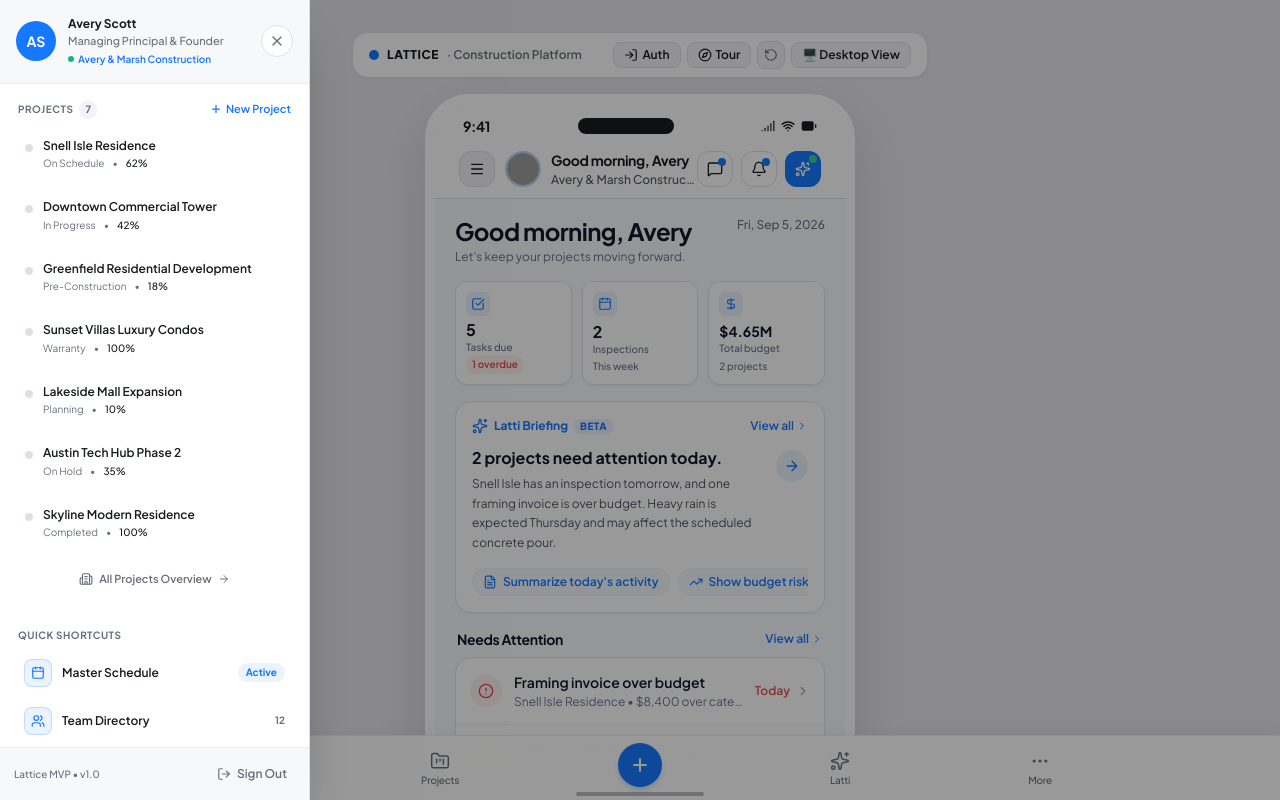
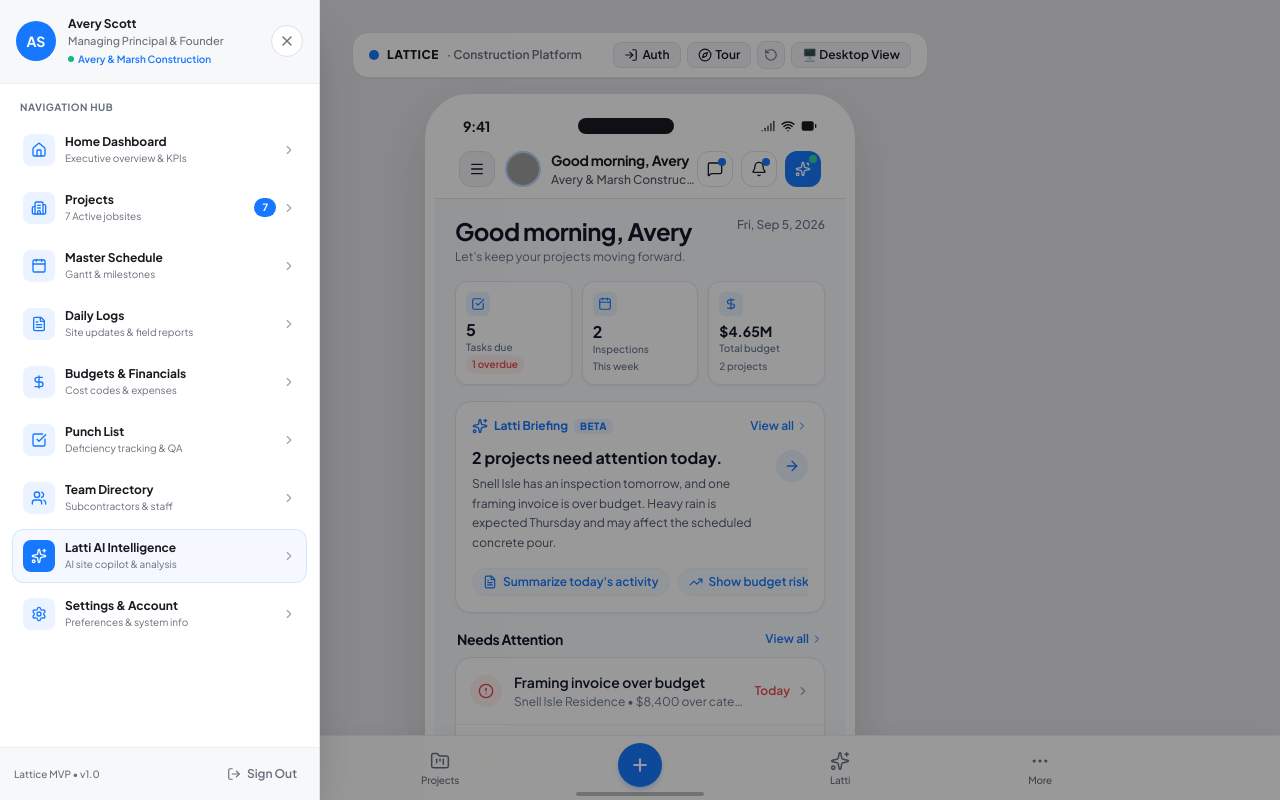
Before and after one commit to BeingSazzad/Construction-Project-Management, a React (Vite) app: page / in a window 1280 px wide. Both pictures are taken after a click on the button 477 px from the left and 169 px from the top of the page. Shown: the top 800 px of the page. Built offline with nearby package versions, Linux system fonts and the light colour scheme; grey boxes are pictures that could not be loaded.

Commit message:
refactor(side-drawer): remove redundant project list from drawer and standardize navigation hub

```diff
--- a/src/components/common/SideDrawer.tsx
+++ b/src/components/common/SideDrawer.tsx
@@ -1,7 +1,8 @@
 import React from 'react';
 import { User, Project } from '../../types';
 import {
-  X, Users, Settings, LogOut, Plus, Check, ArrowRight, Building2, Calendar
+  X, Users, Settings, LogOut, Building2, Calendar,
+  Home, FileText, DollarSign, CheckSquare, ChevronRight, Sparkles
 } from 'lucide-react';
 
 interface SideDrawerProps {
@@ -22,10 +23,7 @@ export const SideDrawer: React.FC<SideDrawerProps> = ({
   onClose,
   currentUser,
   projects = [],
-  activeProject,
-  onSelectProject,
   onNavigateTab,
-  onOpenCreateProject,
   onSignOut,
 }) => {
   if (!isOpen) return null;
@@ -42,6 +40,65 @@ export const SideDrawer: React.FC<SideDrawerProps> = ({
     return name.slice(0, 2).toUpperCase();
   };
 
+  const NAV_ITEMS = [
+    {
+      id: 'home',
+      label: 'Home Dashboard',
+      description: 'Executive overview & KPIs',
+      icon: Home,
+    },
+    {
+      id: 'projects',
+      label: 'Projects',
+      description: `${projects.length} Active jobsites`,
+      icon: Building2,
+      badge: `${projects.length}`,
+    },
+    {
+      id: 'schedule',
+      label: 'Master Schedule',
+      description: 'Gantt & milestones',
+      icon: Calendar,
+    },
+    {
+      id: 'daily-logs',
+      label: 'Daily Logs',
+      description: 'Site updates & field reports',
+      icon: FileText,
+    },
+    {
+      id: 'budgets',
+      label: 'Budgets & Financials',
+      description: 'Cost codes & expenses',
+      icon: DollarSign,
+    },
+    {
+      id: 'punch',
+      label: 'Punch List',
+      description: 'Deficiency tracking & QA',
+      icon: CheckSquare,
+    },
+    {
+      id: 'team',
+      label: 'Team Directory',
+      description: 'Subcontractors & staff',
+      icon: Users,
+    },
+    {
+      id: 'latti',
+      label: 'Latti AI Intelligence',
+      description: 'AI site copilot & analysis',
+      icon: Sparkles,
+      highlight: true,
+    },
+    {
+      id: 'more',
+      label: 'Settings & Account',
+      description: 'Preferences & system info',
+      icon: Settings,
+    },
+  ];
+
   return (
     <div className="fixed inset-0 z-50 flex font-sans overflow-hidden animate-fade-in">
       {/* Backdrop */}
@@ -52,7 +109,7 @@ export const SideDrawer: React.FC<SideDrawerProps> = ({
 
       {/* Minimal MVP Drawer Panel */}
       <div
-        className="relative w-[310px] max-w-[85%] bg-white border-r border-[#DDE1E7] h-full shadow-2xl flex flex-col z-10 overflow-hidden text-[#171A1F] animate-slide-in"
+        className="relative w-[320px] max-w-[85%] bg-white border-r border-[#DDE1E7] h-full shadow-2xl flex flex-col z-10 overflow-hidden text-[#171A1F] animate-slide-in"
       >
         {/* ─── Profile Header ─── */}
         <div className="flex items-center gap-3 p-4 border-b border-[#EAEDF1] bg-[#F7F8FA]">
@@ -80,154 +137,55 @@ export const SideDrawer: React.FC<SideDrawerProps> = ({
           </button>
         </div>
 
-        {/* ─── Body Content ─── */}
-        <div className="flex-1 overflow-y-auto px-3.5 py-4 flex flex-col gap-4">
+        {/* ─── Clean Navigation Menu (No Cluttered Project List) ─── */}
+        <div className="flex-1 overflow-y-auto px-3 py-3 flex flex-col gap-1">
+          <span className="text-[10px] font-bold uppercase tracking-wider text-[#68707C] px-2 py-1 block">
+            Navigation Hub
+          </span>
 
-          {/* 1. PROJECTS SWITCHER (Primary Core Feature) */}
-          <div className="flex flex-col gap-2">
-            <div className="flex items-center justify-between px-1">
-              <div className="flex items-center gap-1.5">
-                <span className="text-[10px] font-bold uppercase tracking-wider text-[#68707C]">
-                  Projects
-                </span>
-                <span className="text-[10px] font-bold px-1.5 py-0.5 rounded-full bg-[#F2F2F7] text-[#68707C]">
-                  {projects.length}
-                </span>
-              </div>
-              {onOpenCreateProject && (
-                <button
-                  onClick={() => {
-                    onClose();
-                    onOpenCreateProject();
-                  }}
-                  className="text-[11px] font-semibold text-[#1677FF] hover:text-[#0958D9] flex items-center gap-1 cursor-pointer transition-colors"
-                >
-                  <Plus className="w-3 h-3 stroke-[2.5]" />
-                  <span>New Project</span>
-                </button>
-              )}
-            </div>
-
-            {/* Clean Project Items */}
-            <div className="flex flex-col gap-1.5">
-              {projects.map((p) => {
-                const isActive = activeProject?.id === p.id;
+          <div className="flex flex-col gap-1">
+            {NAV_ITEMS.map((item) => {
+              const IconComp = item.icon;
               return (
                 <button
-                    key={p.id}
-                    onClick={() => {
-                      if (onSelectProject) {
-                        onSelectProject(p);
-                      } else {
-                        go('projects');
-                      }
-                      onClose();
-                    }}
-                    className={`w-full flex items-center justify-between p-2.5 rounded-xl text-left cursor-pointer transition-all active:scale-[0.99] group ${
-                      isActive
-                        ? 'bg-[#EAF3FF] border border-[#1677FF]/30 text-[#1677FF] shadow-2xs'
-                        : 'hover:bg-[#F2F2F7] text-[#171A1F] border border-transparent'
+                  key={item.id}
+                  onClick={() => go(item.id)}
+                  className={`w-full flex items-center justify-between p-2.5 rounded-xl text-left cursor-pointer transition-all active:scale-[0.99] group border ${
+                    item.highlight
+                      ? 'bg-blue-50/60 border-blue-200/60 hover:bg-blue-100/50'
+                      : 'border-transparent hover:bg-[#F2F2F7]'
                   }`}
                 >
-                    <div className="flex items-start gap-2.5 min-w-0 flex-1">
-                      <div className={`w-2 h-2 rounded-full mt-1.5 flex-shrink-0 ${
-                        isActive ? 'bg-[#1677FF] ring-2 ring-blue-200' : 'bg-[#DDE1E7] group-hover:bg-[#68707C]'
-                      }`} />
+                  <div className="flex items-center gap-2.5 min-w-0 flex-1">
+                    <div className={`w-8 h-8 rounded-lg flex items-center justify-center flex-shrink-0 transition-colors ${
+                      item.highlight
+                        ? 'bg-[#1677FF] text-white'
+                        : 'bg-[#EAF3FF] text-[#1677FF] group-hover:bg-[#1677FF] group-hover:text-white'
+                    }`}>
+                      <IconComp className="w-4 h-4 stroke-[2]" />
+                    </div>
                     <div className="min-w-0 flex-1">
-                        <p className={`text-xs font-semibold leading-snug break-words ${
-                          isActive ? 'text-[#1677FF]' : 'text-[#171A1F] group-hover:text-[#1677FF]'
-                        }`}>
-                          {p.name}
+                      <p className="text-xs font-bold text-[#171A1F] group-hover:text-[#1677FF] transition-colors leading-tight">
+                        {item.label}
                       </p>
-                        <div className="flex items-center gap-2 mt-0.5 text-[10px] text-[#68707C]">
-                          <span className="truncate">{p.status || 'In Progress'}</span>
-                          <span>•</span>
-                          <span className="font-medium text-[#171A1F]">{p.progress}%</span>
-                        </div>
+                      <p className="text-[10px] text-[#68707C] truncate mt-0.5">
+                        {item.description}
+                      </p>
                     </div>
                   </div>
 
-                    {isActive && (
-                      <div className="ml-2 flex-shrink-0 w-5 h-5 rounded-full bg-[#1677FF]/10 text-[#1677FF] flex items-center justify-center">
-                        <Check className="w-3 h-3 stroke-[3]" />
+                  <div className="flex items-center gap-1.5 flex-shrink-0 ml-2">
+                    {item.badge && (
+                      <span className="text-[10px] font-bold px-2 py-0.5 rounded-full bg-[#1677FF] text-white">
+                        {item.badge}
+                      </span>
+                    )}
+                    <ChevronRight className="w-3.5 h-3.5 text-[#9DA5B1] group-hover:text-[#1677FF] group-hover:translate-x-0.5 transition-all" />
                   </div>
-                    )}
                 </button>
               );
             })}
           </div>
-
-            {/* View All Projects Link */}
-            <button
-              onClick={() => go('projects')}
-              className="w-full flex items-center justify-center gap-1.5 py-2 text-[11px] font-semibold text-[#68707C] hover:text-[#1677FF] transition-colors cursor-pointer mt-1"
-            >
-              <Building2 className="w-3.5 h-3.5" />
-              <span>All Projects Overview</span>
-              <ArrowRight className="w-3 h-3" />
-            </button>
-          </div>
-
-          <div className="h-px bg-[#EAEDF1] mx-1" />
-
-          {/* 2. ESSENTIAL QUICK SHORTCUTS */}
-          <div className="flex flex-col gap-1">
-            <span className="text-[10px] font-bold uppercase tracking-wider text-[#68707C] px-1 pb-1 block">
-              Quick Shortcuts
-            </span>
-
-            {/* Master Schedule */}
-            <button
-              onClick={() => go('schedule')}
-              className="w-full flex items-center justify-between px-2.5 py-2 rounded-xl hover:bg-[#F2F2F7] text-[#171A1F] font-medium transition-all text-left cursor-pointer group active:scale-[0.99]"
-            >
-              <div className="flex items-center gap-2.5 min-w-0">
-                <div className="w-7 h-7 rounded-lg bg-[#EAF3FF] border border-[#1677FF]/20 flex items-center justify-center flex-shrink-0 text-[#1677FF]">
-                  <Calendar className="w-3.5 h-3.5" />
-                </div>
-                <span className="text-xs font-semibold text-[#171A1F] group-hover:text-[#1677FF] transition-colors">
-                  Master Schedule
-                </span>
-              </div>
-              <span className="text-[10px] font-bold text-[#1677FF] bg-[#EAF3FF] px-2 py-0.5 rounded-full">
-                Active
-              </span>
-            </button>
-
-            {/* Team Directory */}
-            <button
-              onClick={() => go('team')}
-              className="w-full flex items-center justify-between px-2.5 py-2 rounded-xl hover:bg-[#F2F2F7] text-[#171A1F] font-medium transition-all text-left cursor-pointer group active:scale-[0.99]"
-            >
-              <div className="flex items-center gap-2.5 min-w-0">
-                <div className="w-7 h-7 rounded-lg bg-[#EAF3FF] border border-[#1677FF]/20 flex items-center justify-center flex-shrink-0 text-[#1677FF]">
-                  <Users className="w-3.5 h-3.5" />
-                </div>
-                <span className="text-xs font-semibold text-[#171A1F] group-hover:text-[#1677FF] transition-colors">
-                  Team Directory
-                </span>
-              </div>
-              <span className="text-[10px] font-bold text-[#68707C]">
-                12
-              </span>
-            </button>
-
-            {/* Settings */}
-            <button
-              onClick={() => go('more')}
-              className="w-full flex items-center justify-between px-2.5 py-2 rounded-xl hover:bg-[#F2F2F7] text-[#171A1F] font-medium transition-all text-left cursor-pointer group active:scale-[0.99]"
-            >
-              <div className="flex items-center gap-2.5 min-w-0">
-                <div className="w-7 h-7 rounded-lg bg-[#F2F2F7] border border-[#DDE1E7] flex items-center justify-center flex-shrink-0 text-[#68707C] group-hover:text-[#171A1F]">
-                  <Settings className="w-3.5 h-3.5" />
-                </div>
-                <span className="text-xs font-semibold text-[#171A1F] group-hover:text-[#1677FF] transition-colors">
-                  Settings &amp; App Info
-                </span>
-              </div>
-            </button>
-          </div>
-
         </div>
 
         {/* ─── Minimal Footer ─── */}
```
Lines whose indentation alone changed are shown as unchanged.
